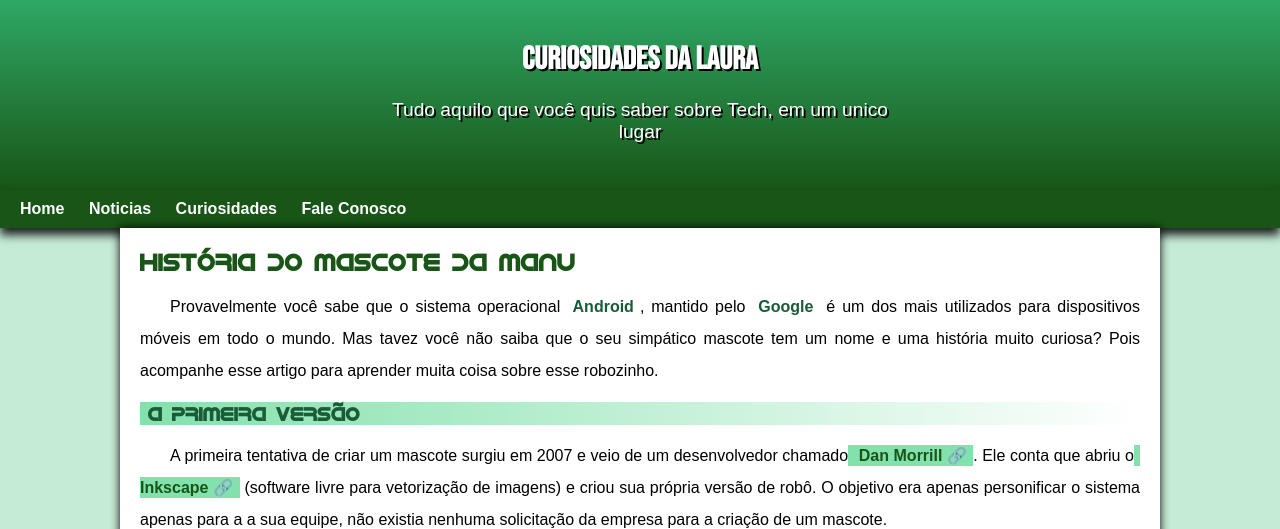
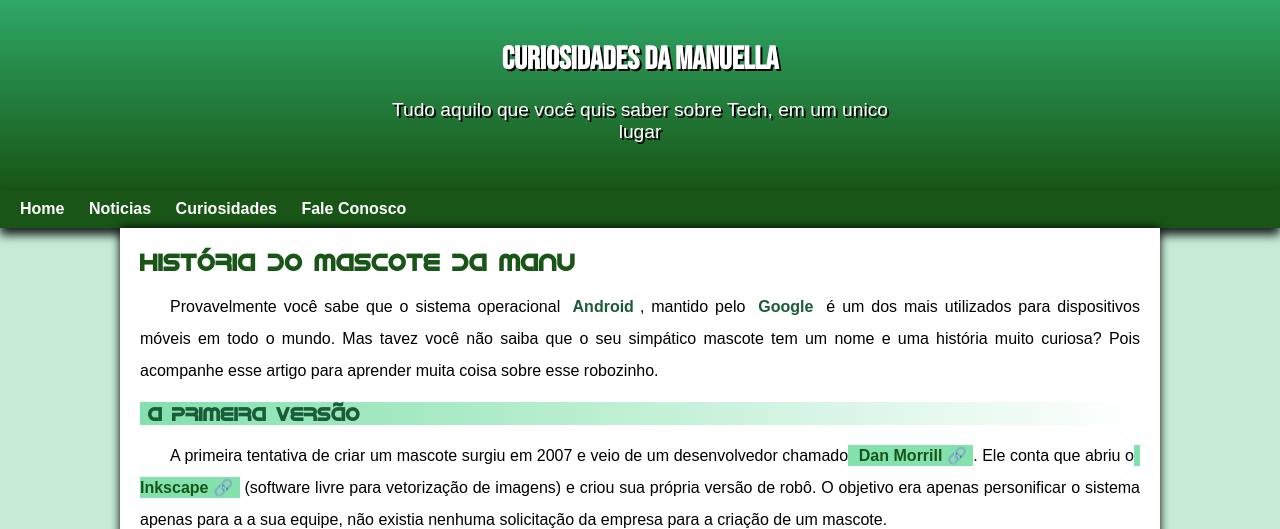
Before and after one commit to MarcioLLima/Primeiro-site, a plain HTML site: page index.html in a window 1280 px wide. Shown: the top 529 px of the page. Drawn offline with Linux system fonts and the light colour scheme.

Commit message:
mudança

```diff
--- a/index.html
+++ b/index.html
@@ -14,7 +14,7 @@
 <body>
 
 <header>
-    <h1>Curiosidades da Laura</h1>
+    <h1>Curiosidades da Manuella</h1>
     <p>Tudo aquilo que você quis saber sobre Tech, em um unico lugar</p>
 </header>
 <nav>
```
